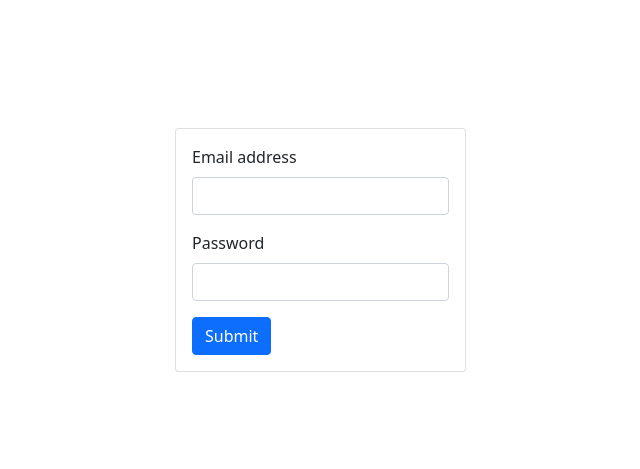
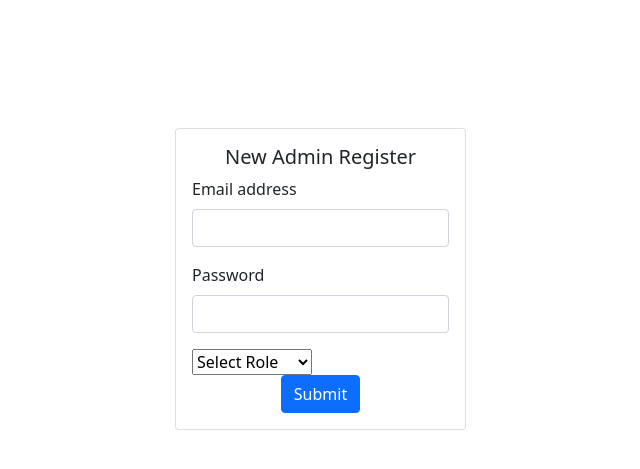
Before and after one commit to shubhamacharya/ChatBot, a Flask app: page /register in a window 1280 px wide. Shown: the top 469 px of the page, without its empty margins (174-814 px from the left). Run offline with Flask 2, Linux system fonts and the light colour scheme; the visitor is signed in with stand-in values (Sample User, id 1).

Commit message:
feat: New admin registration.

```diff
--- a/templates/register.html
+++ b/templates/register.html
@@ -13,20 +13,28 @@
     <body>
         <script src="https://cdn.jsdelivr.net/npm/bootstrap@5.1.3/dist/js/bootstrap.bundle.min.js" integrity="sha384-ka7Sk0Gln4gmtz2MlQnikT1wXgYsOg+OMhuP+IlRH9sENBO0LRn5q+8nbTov4+1p" crossorigin="anonymous"></script>
         <script src="https://cdnjs.cloudflare.com/ajax/libs/jquery/3.6.0/jquery.min.js" integrity="sha512-894YE6QWD5I59HgZOGReFYm4dnWc1Qt5NtvYSaNcOP+u1T9qYdvdihz0PPSiiqn/+/3e7Jo4EaG7TubfWGUrMQ==" crossorigin="anonymous" referrerpolicy="no-referrer"></script>
-            <div class="card register-card">
+          <div class="card register-card">
                 <div class="card-body">
-                    <form>
+                    <center><h5 class="card-title">New Admin Register</h5></center>
+                    <form action="/register" method="POST">
                         <div class="mb-3">
                           <label for="Email1" class="form-label">Email address</label>
-                          <input type="email" class="form-control" id="Email1" aria-describedby="email">
+                          <input type="email" class="form-control" name="email" aria-describedby="email">
                         </div>
                         <div class="mb-3">
                           <label for="Password" class="form-label">Password</label>
-                          <input type="password" class="form-control" id="Password">
+                          <input type="password" class="form-control" name="password">
                         </div>
-                        <button type="submit" class="btn register-btn btn-primary">Submit</button>
-                      </form>
-                </div>
-            </div>
+
+                        <select name="role" class="custom-select">
+                          <option selected>Select Role</option>
+                          <option  value="superAdmin">Super Admin</option>
+                          <option  value="admin">Admin</option>
+                        </select>
+
+                        <center><button type="submit" class="btn register-btn btn-primary">Submit</button></center>
+                  </form>
+              </div>
+          </div>
     </body>
 </html>
```
